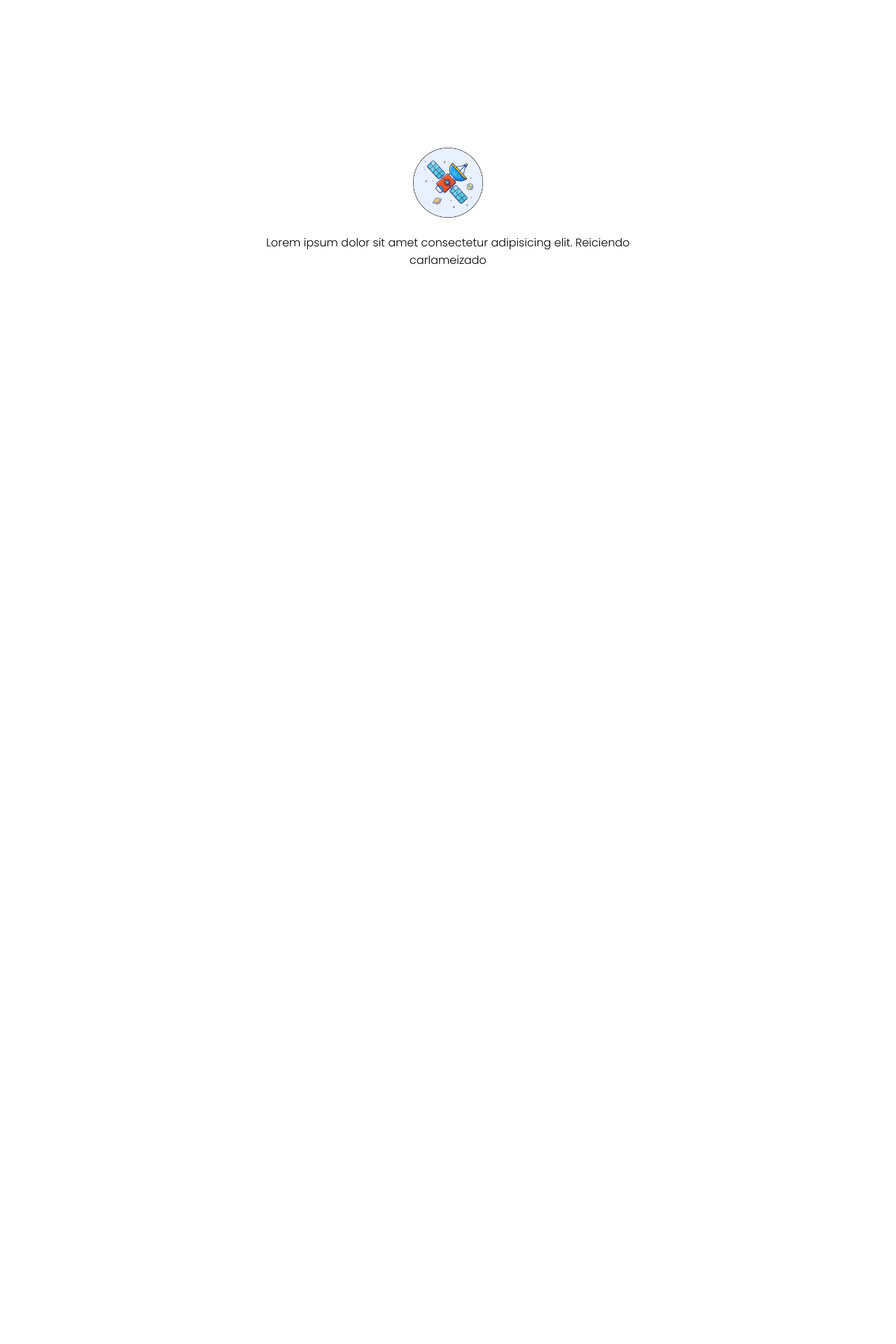
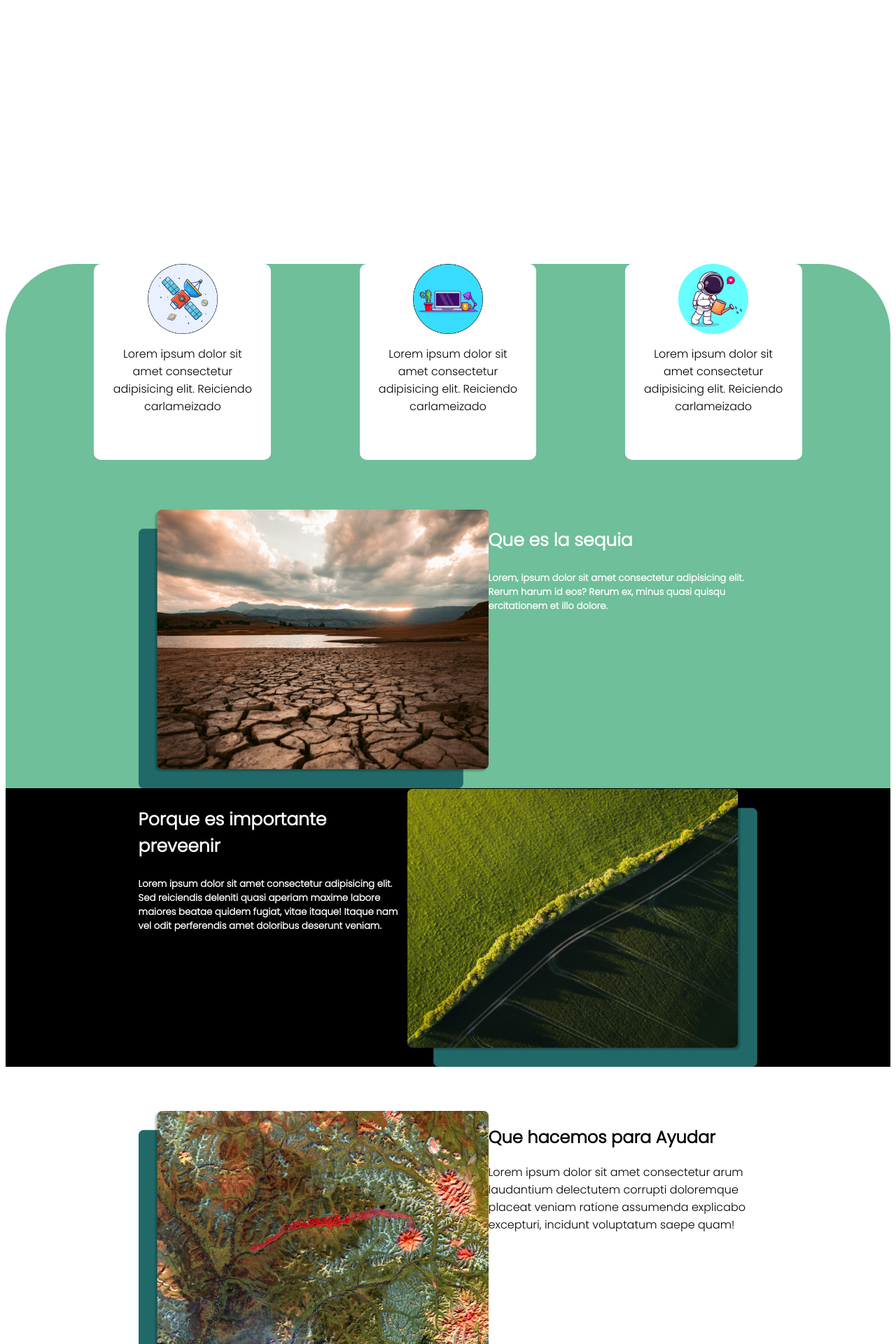
Before and after one commit to FrancoSandri/Proyecto, a PHP site: page / in a window 1280 px wide. Shown: the part 1240-3160 px from the top of the page at 70% size. Before the commit the page ends 1618 px from the top, so only its background shows below. Run offline with PHP 8.4, Linux system fonts and the light colour scheme; some libraries are stand-ins or nearby versions.

Commit message:
jhkgjghjg
jhkjhgkjh

```diff
--- a/Front-End/Style/HomeStyle.css
+++ b/Front-End/Style/HomeStyle.css
@@ -1,16 +1,5 @@
 @charset "utf-8";
 @import url('https://fonts.googleapis.com/css2?family=Poppins:wght@200;300&display=swap');
-
-body
-{
-    margin: 0;
-    font-family: 'Lucida Sans';
-    display: flex;
-    align-items: center;
-    justify-content: center;
-    text-align: center;
-    flex-direction: column;
-}
 /*Barra Menu*/
 .header {
     display: flex;
@@ -141,7 +130,6 @@ body
     }
   }
   /*Estilo Base*/
-
 /*Prefabs Mobile*/
 *{font-family: "poppins";}
 h1
@@ -151,6 +139,30 @@ h1
 h5
 {
   color: #fff;
+}
+p
+{
+
+}
+h3 /*White Titles*/
+{
+  color: #fff;
+  font-size: 25px;
+}
+
+/*Textbox Prefab Mobile*/
+.Text-box
+{
+  text-align: left;
+  padding: 0 15%;
+}
+.Text-box p, .Text-box h5, .Text-box h3
+{
+  max-width: 500px;
+}
+.Text-box img
+{
+  width: 300px;
 }
 
 /*Back Ground mobile*/
@@ -176,7 +188,7 @@ h5
 
 .BackGround-titles h5
 {
-  max-width: 500px;
+
   font-size: 15px;
   font-weight: 550;
 }
@@ -219,20 +231,76 @@ h5
   flex-direction: row;
 
   justify-content: center;
+
+  background-color: #6EBF9A;
+  border-top-left-radius: 100px;
+  border-top-right-radius: 100px;
+
+  height: 350px;
 }
 .box
 {
-  width: 80%;
+  width:65%;
+  height: 75%;
   background-color: #fff;
+  display: flex;
+  flex-direction: column;
+  align-items: center;
 }
 .box p
 {
   padding: 0 10%;
+  text-align: center;
 }
-
+#secondarybox
+{
+  display: none;
+}
 /*Box mobile img*/
 
 .box img
 {
   width: 100px;
 }
+/*Verde Agua section Mobile*/
+#Aqua
+{
+  background-color: #6EBF9A;
+  padding-top: 1px;
+}
+/*Preevenir Mobile*/
+#Preevenir
+{
+  background-color: black;
+  padding-top: 1px;
+}
+
+@media (min-width: 720px)
+{
+  /*Desktop Prefabs*/
+  .Text-box
+  {
+    padding-top: 5%;
+    display: flex;
+    justify-content: space-between;
+  }
+  .Text-box img
+  {
+    width: 500px;
+  }
+  .Text-titles
+  {
+    flex-direction: column;
+  }
+  #secondarybox
+  {
+    display: flex;
+  }
+  .box
+  {
+    width: 20%;
+    margin: 0 5%;
+    height: 80%;
+    border-radius: 10px;
+  }
+}
--- a/Front-End/index.html
+++ b/Front-End/index.html
@@ -54,6 +54,35 @@
                 <img src="Fotos/Home-Box-Satellite.png">
                 <p>Lorem ipsum dolor sit amet consectetur adipisicing elit. Reiciendo carlameizado</p>
             </div>
+            <div class="box" id="secondarybox">
+                <img src="Fotos/Home-Box-Computer.png">
+                <p>Lorem ipsum dolor sit amet consectetur adipisicing elit. Reiciendo carlameizado</p>
+            </div>
+            <div class="box" id="secondarybox">
+                <img src="Fotos/Home-Box-AstroNaut.png">
+                <p>Lorem ipsum dolor sit amet consectetur adipisicing elit. Reiciendo carlameizado</p>
+            </div>
+        </div>
+        <div class="Text-box" id="Aqua">
+            <img src="Fotos/Home-QueEsLaSequia.png">
+            <div class="Text-titles">
+                <h3>Que es la sequia</h3>
+                <h5>Lorem, ipsum dolor sit amet consectetur adipisicing elit. Rerum harum id eos? Rerum ex, minus quasi quisqu ercitationem et illo dolore.</h5>
+            </div>
+        </div>
+        <div class="Text-box" id="Preevenir">
+            <div class="Text-titles">
+                <h3>Porque es importante preveenir</h3>
+                <h5>Lorem ipsum dolor sit amet consectetur adipisicing elit. Sed reiciendis deleniti quasi aperiam maxime labore maiores beatae quidem fugiat, vitae itaque! Itaque nam vel odit perferendis amet doloribus deserunt veniam.</h5>
+            </div>
+            <img src="Fotos/Home-Preevenitr.png">
+        </div>
+        <div class="Text-box">
+            <img src="Fotos/Home-QueHacemosAyudar.png">
+            <div class="Text-titles">
+                <h2>Que hacemos para Ayudar</h2>
+                <p>Lorem ipsum dolor sit amet consectetur arum laudantium delectutem corrupti doloremque placeat veniam ratione assumenda explicabo excepturi, incidunt voluptatum saepe quam!</p>
+            </div>
         </div>
     </div>
 <body>
```
Also changed, not shown: Front-End/Fotos/Home-PreevenirBG.png (added).
